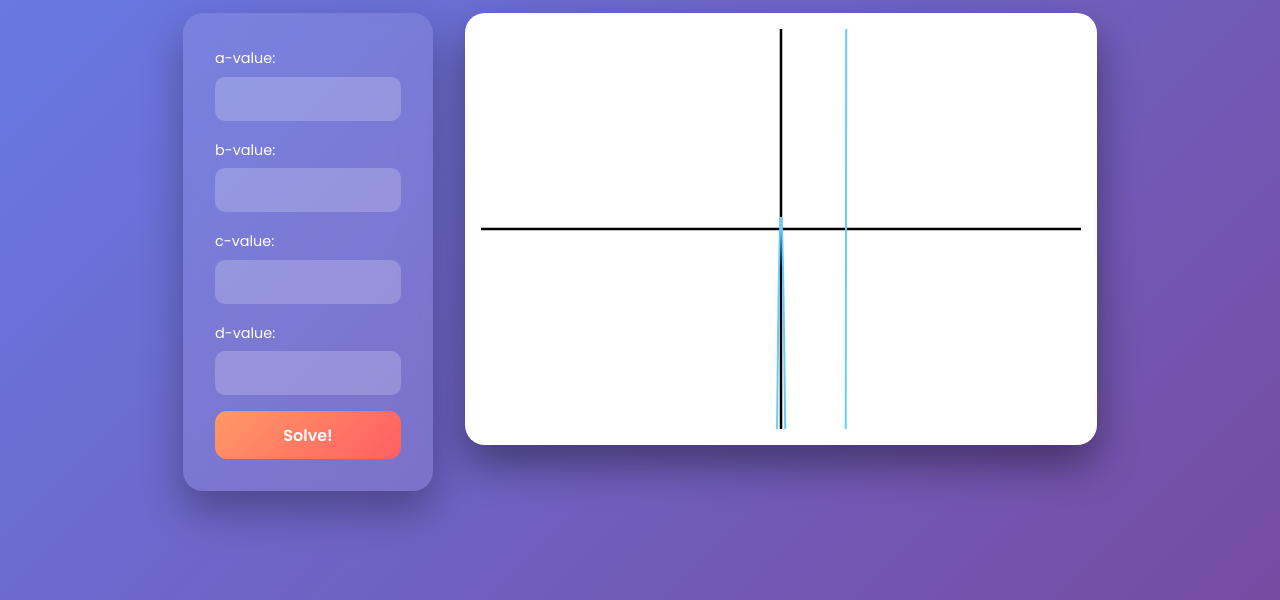
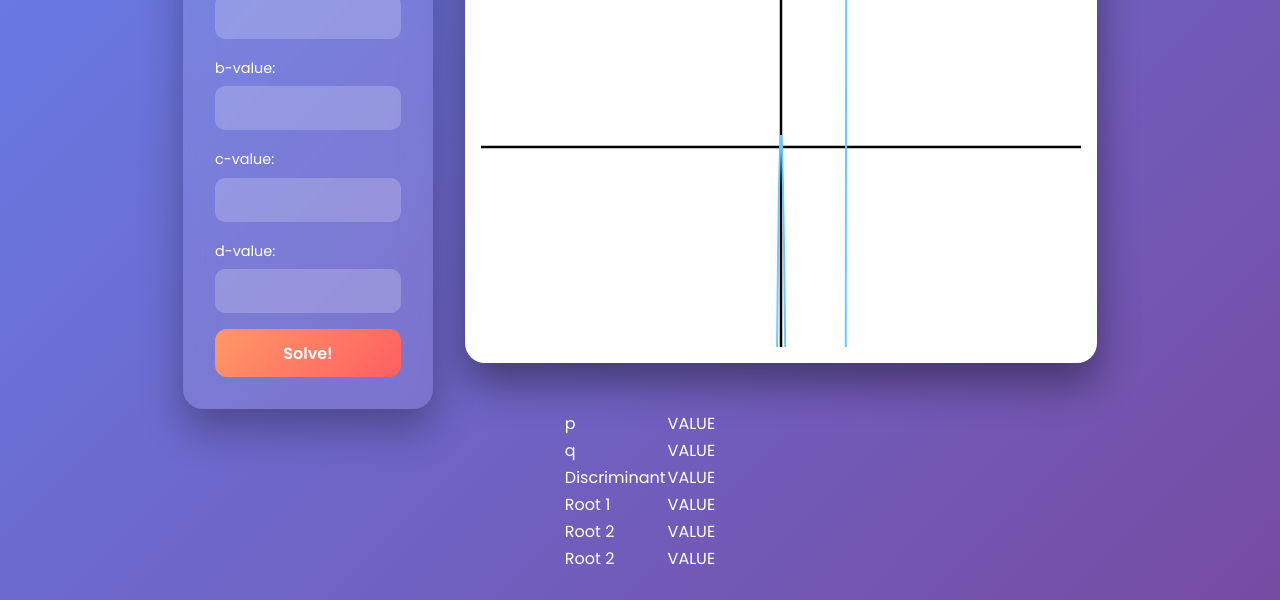
Before and after one commit to zhenopkx0/Asst2, a website built with Vite: page asst2/index.html in a window 1280 px wide. Shown: the part 200-800 px from the top of the page. Built offline with nearby package versions, Linux system fonts and the light colour scheme.

Commit message:
created a table

```diff
--- a/asst2/index.html
+++ b/asst2/index.html
@@ -24,6 +24,33 @@
     </form>
     <canvas id="graph" width="600" height="400"></canvas>
   </div>
+  <table>
+    <tr>
+      <td>p</td>
+      <td id="p-result">VALUE</td>
+    </tr>
+    <tr>
+      <td>q</td>
+      <td id="q-result">VALUE</td>
+    </tr>
+    <tr>
+      <td>Discriminant</td>
+      <td>VALUE</td>
+    </tr>
+    <tr>
+      <td>Root 1</td>
+      <td>VALUE</td>
+    </tr>
+    <tr>
+      <td>Root 2</td>
+      <td>VALUE</td>
+    </tr>
+    <tr>
+      <td>Root 2</td>
+      <td>VALUE</td>
+    </tr>
+  </table>
+
   <script type="module" src="/src/main.ts"></script>
 </body>
 
--- a/asst2/src/main.ts
+++ b/asst2/src/main.ts
@@ -14,6 +14,13 @@ form?.addEventListener("submit", (event) => {
 
   const p: number = (3 * a * c - b * b) / (3 * a * a);
   const q: number = (2 * b * b * b - 9 * a * b * c + 27 * a * a * d) / (27 * a * a * a);
+
+  // Display p and q values
+  const pResult = document.getElementById("p-result") as HTMLParagraphElement;
+  pResult.textContent = p.toString();
+
+  const qResult = document.getElementById("q-result") as HTMLParagraphElement;
+  qResult.textContent = q.toString();
 
   const discriminant: number = (q / 2) * (q / 2) + (p / 3) * (p / 3) * (p / 3);
 
```
